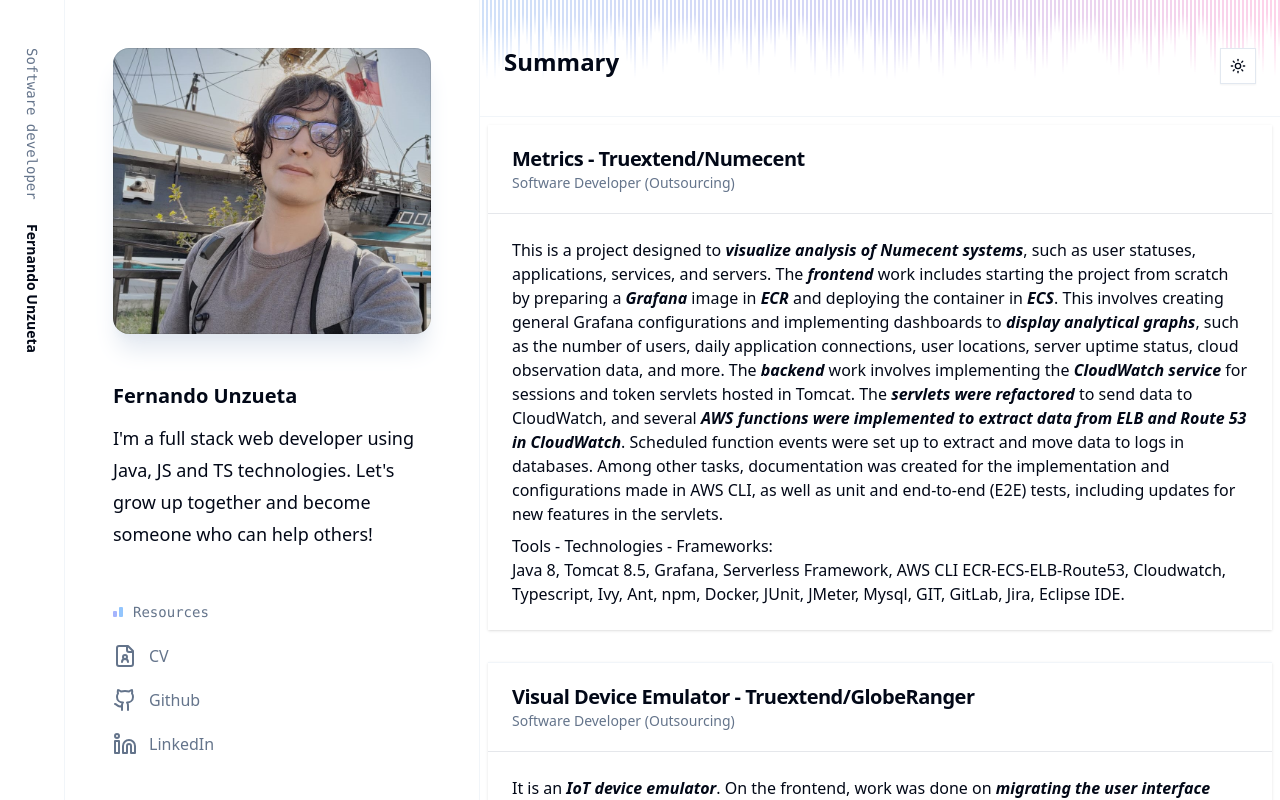
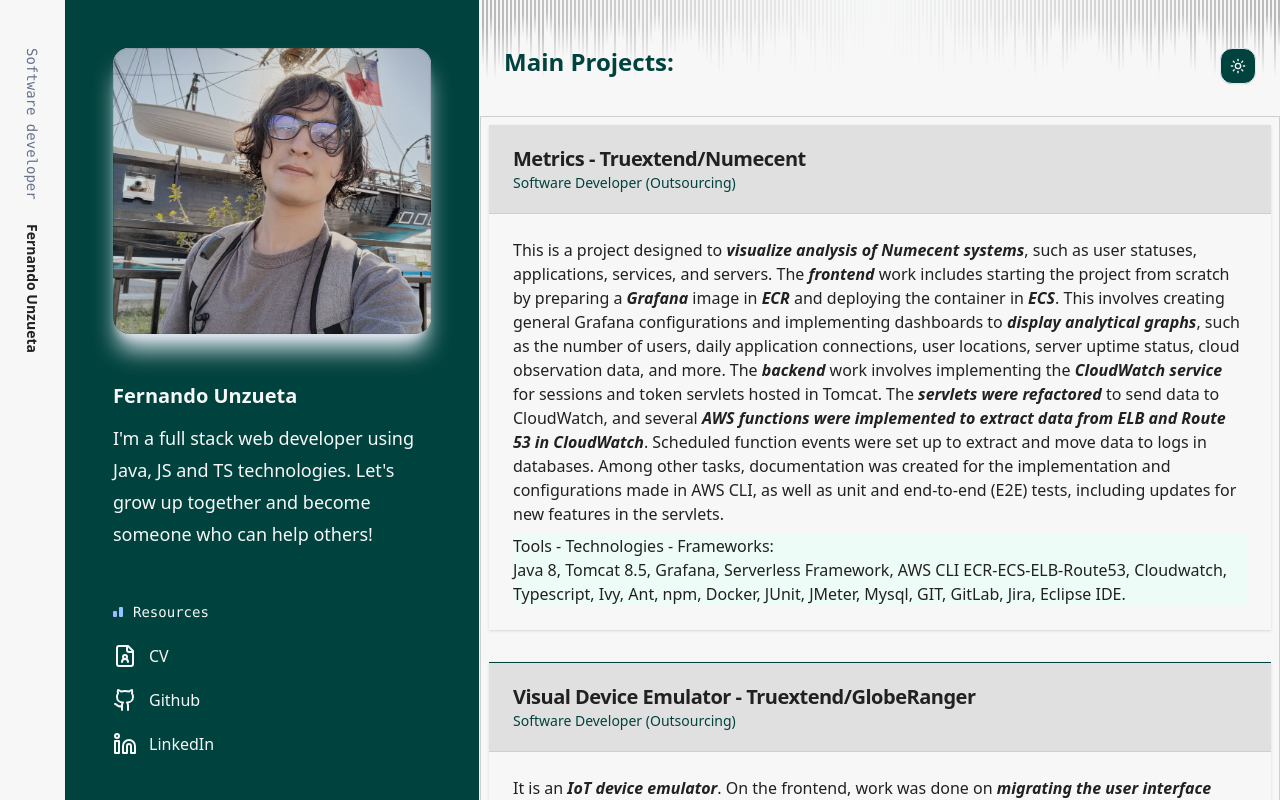
Before and after one commit to Unzferk/personal-page-next14, a Next.js app: page / in a window 1280 px wide. Shown: the top 800 px of the page. Built offline with nearby package versions, Linux system fonts and the light colour scheme; a web font is replaced by a local one.

Commit message:
T4 configure light/dark theme

```diff
--- a/src/app/(main)/layout.tsx
+++ b/src/app/(main)/layout.tsx
@@ -37,7 +37,7 @@
     <>
       <header className="lg:fixed lg:inset-y-0 lg:left-0 lg:flex lg:w-112 lg:items-start lg:overflow-y-auto xl:w-120">
         <div className="hidden lg:sticky lg:top-0 lg:flex lg:w-16 lg:flex-none lg:items-center lg:whitespace-nowrap lg:py-12 lg:text-sm lg:leading-7 lg:[writing-mode:vertical-rl]">
-          <span className="text-muted-foreground font-mono">
+          <span className="font-mono text-muted-foreground">
             Software developer
           </span>
           <span className="mt-6 flex gap-6 font-bold">
@@ -53,7 +53,7 @@
             ))}
           </span>
         </div>
-        <div className="lg:border-muted relative z-10 mx-auto px-4 pb-4 pt-10 sm:px-6 md:max-w-2xl md:px-4 lg:min-h-full lg:flex-auto lg:border-x lg:px-8 lg:py-12 xl:px-12">
+        <div className="relative z-10 mx-auto bg-card px-4 pb-4 pt-10 sm:px-6 md:max-w-2xl md:px-4 lg:min-h-full lg:flex-auto lg:border-x lg:border-muted lg:px-8 lg:py-12 xl:px-12">
           <Link
             href="/"
             className="relative mx-auto block w-48 overflow-hidden rounded-lg bg-slate-200 shadow-xl shadow-slate-200 sm:w-64 sm:rounded-xl lg:w-auto lg:rounded-2xl"
@@ -69,8 +69,10 @@
             <div className="absolute inset-0 rounded-lg ring-1 ring-inset ring-black/10 sm:rounded-xl lg:rounded-2xl" />
           </Link>
           <div className="mt-10 text-center lg:mt-12 lg:text-left">
-            <p className="text-xl font-bold">Fernando Unzueta</p>
-            <p className="mt-3 text-lg font-medium leading-8">
+            <p className="text-xl font-bold text-primary-foreground">
+              Fernando Unzueta
+            </p>
+            <p className="mt-3 text-lg font-medium leading-8 text-primary-foreground">
               I'm a full stack web developer using Java, JS and TS technologies.
               Let's grow up together and become someone who can help others!
             </p>
@@ -82,47 +84,51 @@
                 colors={['fill-indigo-300', 'fill-blue-300']}
                 className="h-2.5 w-2.5"
               />
-              <span className="text-muted-foreground ml-2.5">Resources</span>
+              <span className="ml-2.5 text-secondary-foreground">
+                Resources
+              </span>
             </h2>
             <div className="h-px bg-gradient-to-r from-slate-200/0 via-slate-200 to-slate-200/0 lg:hidden" />
             <ul
               role="list"
-              className="mt-4 flex justify-center gap-10 text-base font-medium leading-7 text-slate-700 sm:gap-8 lg:flex-col lg:gap-4"
+              className="mt-4 flex justify-center gap-10 text-base font-medium leading-7 text-secondary-foreground sm:gap-8 lg:flex-col lg:gap-4"
             >
-              <li className="flex">
+              <li key="cv" className="flex">
                 <Link
-                  href="/"
-                  className="text-muted-foreground group flex items-center"
+                  href="/docs/FernandoUnzuetaCV2023.pdf"
+                  className="group flex items-center text-secondary-foreground"
                   aria-label="cv"
+                  locale={false}
+                  target="_blank"
                 >
                   <FileUser size={24} />
-                  <span className="text-muted-foreground hidden sm:ml-3 sm:block">
+                  <span className="hidden text-secondary-foreground sm:ml-3 sm:block">
                     CV
                   </span>
                 </Link>
               </li>
 
-              <li className="flex">
+              <li key="git" className="flex">
                 <Link
                   href="https://github.com/Unzferk"
-                  className="text-muted-foreground group flex items-center"
+                  className="group flex items-center text-secondary-foreground"
                   aria-label="github"
                 >
                   <Github size={24} />
-                  <span className="text-muted-foreground hidden sm:ml-3 sm:block">
+                  <span className="hidden text-secondary-foreground sm:ml-3 sm:block">
                     Github
                   </span>
                 </Link>
               </li>
 
-              <li className="flex">
+              <li key="in" className="flex">
                 <Link
                   href="https://linkedin.com/in/rudy-fernando-unzueta-perez-a2640822b"
-                  className="text-muted-foreground group flex items-center"
+                  className="group flex items-center text-secondary-foreground"
                   aria-label="linkedin"
                 >
                   <Linkedin size={24} />
-                  <span className="text-muted-foreground hidden sm:ml-3 sm:block">
+                  <span className="hidden text-secondary-foreground sm:ml-3 sm:block">
                     LinkedIn
                   </span>
                 </Link>
--- a/src/app/(main)/page.tsx
+++ b/src/app/(main)/page.tsx
@@ -6,12 +6,14 @@
   return (
     <div className="pb-12 pt-16 sm:pb-4 lg:pt-12">
       <div className="flex h-full w-full flex-row justify-between px-6">
-        <h1 className="text-2xl font-bold leading-7">Summary</h1>
+        <h1 className="text-2xl font-bold leading-7 text-primary">
+          Main Projects:{' '}
+        </h1>
         <ThemeToggle />
       </div>
-      <div className="flex flex-col gap-y-8 divide-y divide-slate-100 p-2 sm:mt-4 lg:mt-8 lg:border-t lg:border-slate-100">
+      <div className="flex flex-col gap-y-8 divide-y border p-2 sm:mt-4 lg:mt-8">
         {curriculum.map((item) => (
-          <CvCard cv={item} />
+          <CvCard key={item.title} cv={item} />
         ))}
       </div>
     </div>
--- a/src/components/ThemeToggle.tsx
+++ b/src/components/ThemeToggle.tsx
@@ -18,8 +18,8 @@
   return (
     <DropdownMenu>
       <DropdownMenuTrigger asChild>
-        <Button variant="outline" size="icon">
-          <Sun className="h-[1.2rem] w-[1.2rem] rotate-0 scale-100 transition-all dark:-rotate-90 dark:scale-0" />
+        <Button variant="outline" className="rounded-xl bg-card" size="icon">
+          <Sun className="h-[1.2rem] w-[1.2rem] rotate-0 scale-100 text-muted transition-all dark:-rotate-90 dark:scale-0" />
           <Moon className="absolute h-[1.2rem] w-[1.2rem] rotate-90 scale-0 transition-all dark:rotate-0 dark:scale-100" />
           <span className="sr-only">Toggle theme</span>
         </Button>
--- a/src/components/Waveform.tsx
+++ b/src/components/Waveform.tsx
@@ -31,9 +31,9 @@
           <stop offset="100%" stopColor="black" />
         </linearGradient>
         <linearGradient id={`${id}-gradient`}>
-          <stop offset="0%" stopColor="#4989E8" />
-          <stop offset="50%" stopColor="#6159DA" />
-          <stop offset="100%" stopColor="#FF54AD" />
+          <stop offset="0%" stopColor="primary" />
+          <stop offset="50%" stopColor="#f5f9fa" />
+          <stop offset="100%" stopColor="#primary" />
         </linearGradient>
         <mask id={`${id}-mask`}>
           <rect width="100%" height="100%" fill={`url(#${id}-pattern)`} />
--- a/src/components/custom/CvCard.tsx
+++ b/src/components/custom/CvCard.tsx
@@ -5,14 +5,16 @@
 
 export default function CvCard({ cv }: { cv: CardCvInfo }) {
   return (
-    <div className="divide-y divide-gray-200 overflow-hidden rounded-lg shadow">
-      <div className="px-4 py-5 sm:px-6">
+    <div className="divide-y overflow-hidden rounded-lg border-primary shadow">
+      <div className="bg-secondary px-4 py-5 sm:px-6">
         <CardTitle className="text-xl"> {`${cv.title} ${cv.year}`}</CardTitle>
-        <CardDescription>{cv.position}</CardDescription>
+        <CardDescription className="text-primary">
+          {cv.position}
+        </CardDescription>
       </div>
       <div className="flex flex-col gap-2 px-4 py-5 sm:p-6">
         <Markdown>{cv.accomplishments}</Markdown>
-        <div>
+        <div className="bg-accent">
           <ul>
             <li className="font-medium">Tools - Technologies - Frameworks:</li>
             <li>{cv.tools}</li>
--- a/src/components/home/CarouselCv.tsx
+++ b/src/components/home/CarouselCv.tsx
@@ -19,7 +19,7 @@
         {images.map((_, index) => (
           <CarouselItem key={index} className="pl-1 md:basis-1/2 lg:basis-1/2">
             <div className="p-1">
-              <Card className="flex aspect-square items-center justify-center">
+              <Card className="flex aspect-square items-center justify-center bg-secondary">
                 <Zoom>
                   <img
                     src={_.img}
--- a/src/styles/tailwind.css
+++ b/src/styles/tailwind.css
@@ -4,23 +4,23 @@
 
 @layer base {
   :root {
-    --background: 0 0% 100%;
-    --foreground: 222.2 84% 4.9%;
-    --card: 0 0% 100%;
-    --card-foreground: 222.2 84% 4.9%;
-    --popover: 0 0% 100%;
-    --popover-foreground: 222.2 84% 4.9%;
-    --primary: 221.2 83.2% 53.3%;
-    --primary-foreground: 210 40% 98%;
-    --secondary: 210 40% 96.1%;
-    --secondary-foreground: 222.2 47.4% 11.2%;
+    --background: 0, 0%, 97%;
+    --foreground: 0, 0%, 13%;
+    --card: 176, 100%, 13%;
+    --card-foreground: 0, 0%, 97%;
+    --popover: 0, 0%, 97%;
+    --popover-foreground: 0, 0%, 13%;
+    --primary: 176, 100%, 13%;
+    --primary-foreground: 0, 0%, 97%;
+    --secondary: 0, 0%, 88%;
+    --secondary-foreground: 0, 0%, 97%;
     --muted: 210 40% 96.1%;
     --muted-foreground: 215.4 16.3% 46.9%;
-    --accent: 210 40% 96.1%;
-    --accent-foreground: 222.2 47.4% 11.2%;
+    --accent: 165, 67%, 96%;
+    --accent-foreground: 0, 0%, 13%;
     --destructive: 0 84.2% 60.2%;
     --destructive-foreground: 210 40% 98%;
-    --border: 214.3 31.8% 91.4%;
+    --border: 0, 0%, 81%;
     --input: 214.3 31.8% 91.4%;
     --ring: 221.2 83.2% 53.3%;
     --radius: 0rem;
@@ -32,23 +32,23 @@
   }
 
   .dark {
-    --background: 222.2 84% 4.9%;
+    --background: 210, 24%, 16%;
     --foreground: 210 40% 98%;
     --card: 222.2 84% 4.9%;
     --card-foreground: 210 40% 98%;
     --popover: 222.2 84% 4.9%;
     --popover-foreground: 210 40% 98%;
-    --primary: 217.2 91.2% 59.8%;
-    --primary-foreground: 222.2 47.4% 11.2%;
-    --secondary: 217.2 32.6% 17.5%;
+    --primary: 165, 67%, 96%;
+    --primary-foreground: 210 40% 98%;
+    --secondary: 176, 100%, 9%;
     --secondary-foreground: 210 40% 98%;
     --muted: 217.2 32.6% 17.5%;
     --muted-foreground: 215 20.2% 65.1%;
-    --accent: 217.2 32.6% 17.5%;
-    --accent-foreground: 210 40% 98%;
-    --destructive: 0 62.8% 30.6%;
-    --destructive-foreground: 210 40% 98%;
-    --border: 217.2 32.6% 17.5%;
+    --accent: 210, 24%, 20%;
+    --accent-foreground: 216, 33%, 97%;
+    --destructive: 360, 67%, 44%;
+    --destructive-foreground: 216, 33%, 97%;
+    --border: 0, 0%, 13%;
     --input: 217.2 32.6% 17.5%;
     --ring: 224.3 76.3% 48%;
     --chart-1: 220 70% 50%;
```
Also changed, not shown: 1 other file (tests, documents, lock files or other folders).
